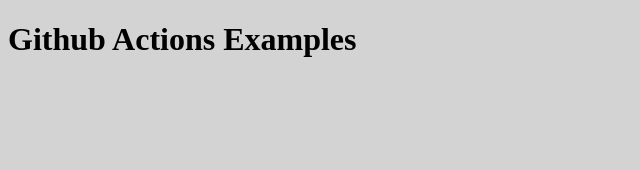
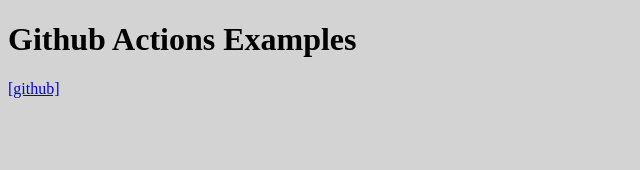
Before and after one commit to akulsr0/github-action-examples, a React (Vite) app: page / in a window 1280 px wide. Shown: the top 170 px of the page, without its empty margins (0-640 px from the left). Built offline with nearby package versions, Linux system fonts and the light colour scheme.

Commit message:
chore: deployment preview

```diff
--- a/index.html
+++ b/index.html
@@ -2,7 +2,6 @@
 <html lang="en">
   <head>
     <meta charset="UTF-8" />
-    <link rel="icon" type="image/svg+xml" href="/vite.svg" />
     <meta name="viewport" content="width=device-width, initial-scale=1.0" />
     <title>Github Actions Examples</title>
   </head>
--- a/src/App.tsx
+++ b/src/App.tsx
@@ -2,6 +2,12 @@
   return (
     <main>
       <h1>Github Actions Examples</h1>
+      <a
+        href="https://github.com/akulsr0/github-action-examples"
+        target="_blank"
+      >
+        [github]
+      </a>
     </main>
   );
 }
```
